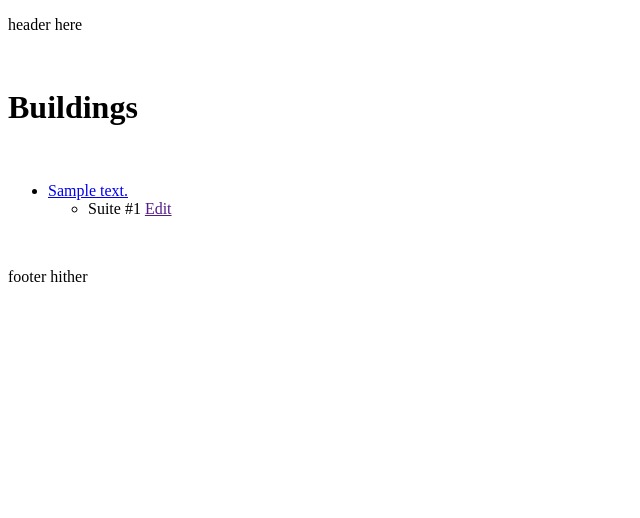
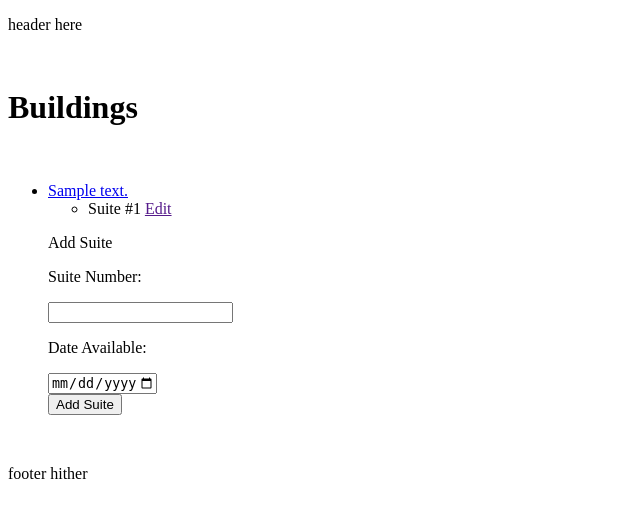
Before and after one commit to kosterjo/firstDjango, a Django app: page /leasingPortal/buildings/ in a window 1280 px wide. Shown: the top 518 px of the page, without its empty margins (0-640 px from the left). Run offline with Django 3.2, Linux system fonts and the light colour scheme; tables that the repository leaves empty hold one stand-in row (values such as "Sample post"); some libraries are stand-ins or nearby versions.

Commit message:
can now upload suites without building_details page

```diff
--- a/mysite/leasingPortal/templates/leasingPortal/buildings.html
+++ b/mysite/leasingPortal/templates/leasingPortal/buildings.html
@@ -15,9 +15,21 @@
           <li>{{suite}} <a href="" title="">Edit</a></li>
 
         {% endfor %}
-
       </ul>
 
+        <p>Add Suite</p>
+        <form action="{% url 'leasingPortal:add_suite' building.id %}" method="post">
+          {% csrf_token %}
+
+          <p>Suite Number:</p>
+          <input type="text" name="number" id="suite_number"/>
+
+          <br><p style="display:">Date Available:</p>
+
+          <input type="date" name="available" class="datepicker" style="display:" min="2016-08-05" max="2017-01-01">
+
+          <br> <input type="submit" value="Add Suite"/>
+        </form>
   	{% endfor %}
   </ul>
   {% else %}
--- a/mysite/leasingPortal/views.py
+++ b/mysite/leasingPortal/views.py
@@ -84,4 +84,4 @@ def add_suite(request, building_id):
 		              date_available=date_parsed)
 		s.save()
 
-		return HttpResponseRedirect(reverse('leasingPortal:building_detail', args=(building_id,)))
+		return HttpResponseRedirect(reverse('leasingPortal:buildings', kwargs={}))
```
